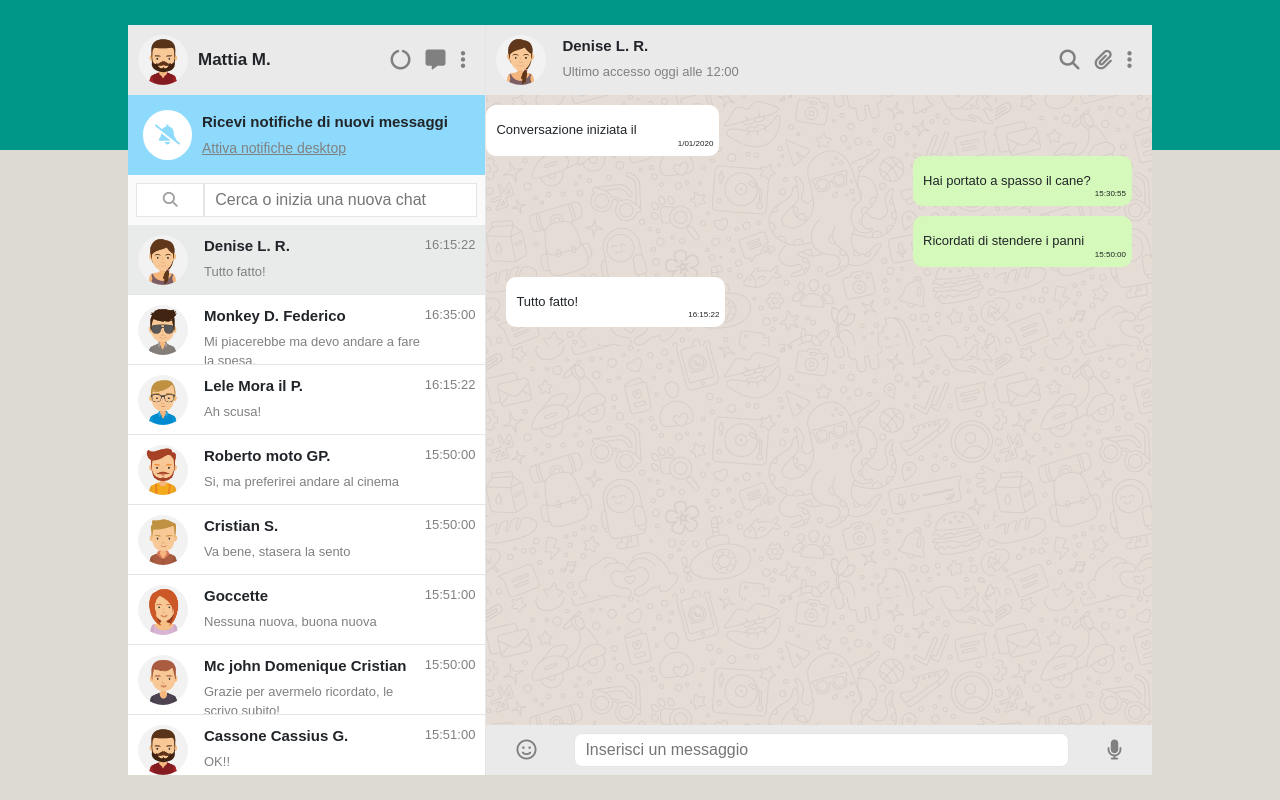
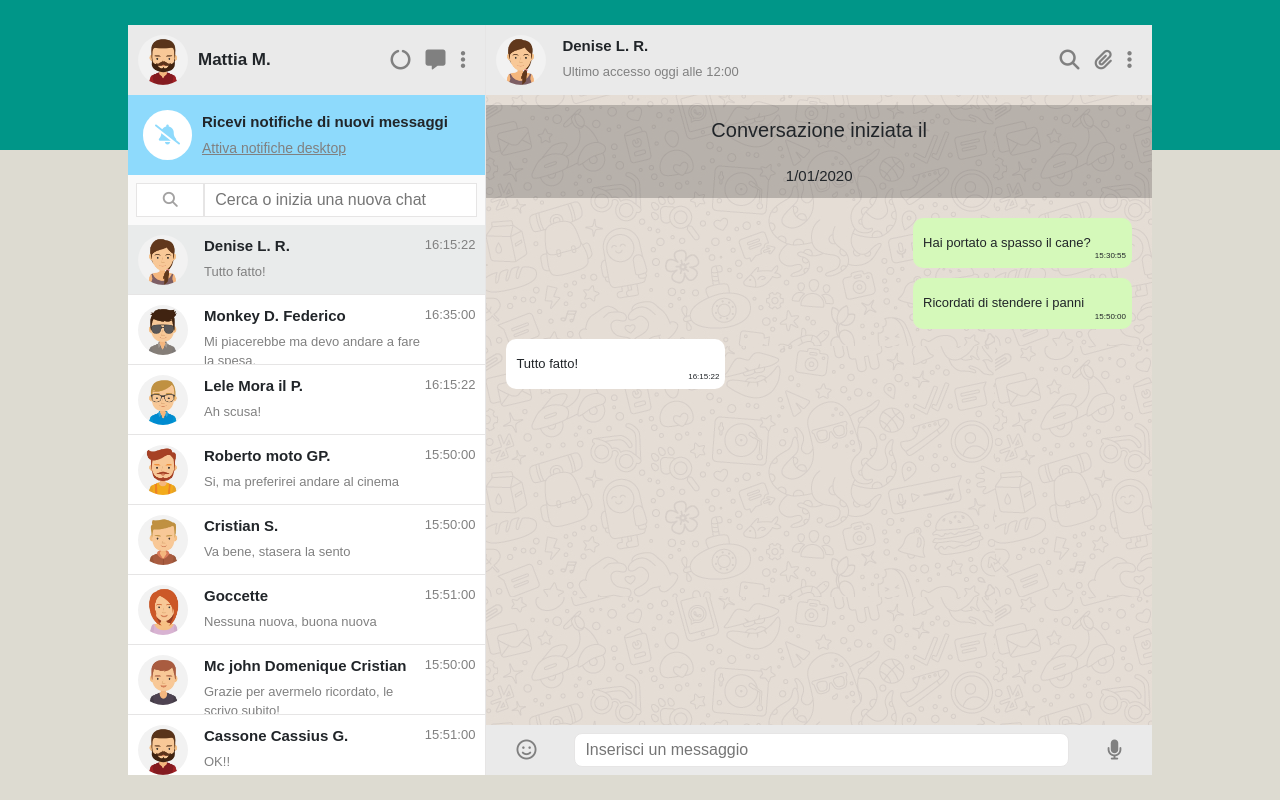
Before and after one commit to MattiaMorriale/vue-boolzapp, a plain HTML site: page index.html in a window 1280 px wide. Drawn offline with nearby package versions, Linux system fonts and the light colour scheme.

Commit message:
mod milestone 5 completed

```diff
--- a/css/style.css
+++ b/css/style.css
@@ -304,6 +304,37 @@ ul .list-items {
     margin-bottom: 10px;
 }
 
+.chat-message .default {
+    width: 100%;
+    display: flex;
+    justify-content: center;
+
+    background-color: #00000033;
+
+    margin-bottom: 20px;
+}
+
+.default .chat-text{
+    font-size: 20px;
+}
+
+.default .chat-text p{
+    margin: 10px 0;
+}
+
+.default .chat-text .date{
+    display: flex;
+    justify-content: center;
+
+    font-size: 15px;
+
+    position: static;
+}
+
+.default .chevron{
+    display: none;
+}
+
 .chat-text{
     font-size: 13px;
 
--- a/index.html
+++ b/index.html
@@ -115,7 +115,7 @@
                     <div class="chat-message">
                         <div v-for="currentMessage in activeContact.messages"
                         :class="currentMessage.status">
-                            <div class="chat-text" :class="currentMessage.status == 'sent' ? 'my-message' : 'you-message' ">
+                            <div class="chat-text" :class="statusMessage(currentMessage.status)">
                                 <div>
                                     <p>{{currentMessage.message}}</p>
                                 </div>
--- a/js/script.js
+++ b/js/script.js
@@ -226,6 +226,19 @@ createApp({
     },
 
     methods: {
+        statusMessage(status) {
+
+            if (status == 'sent') {
+
+                return `my-message`;
+
+            } else if (status == 'received') {
+
+                return `you-message`
+
+            }
+
+        },
 
         createContact() {
 
```
